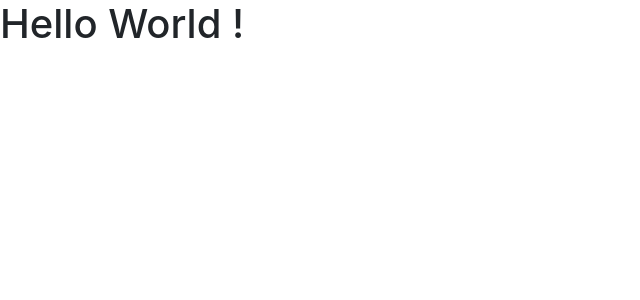
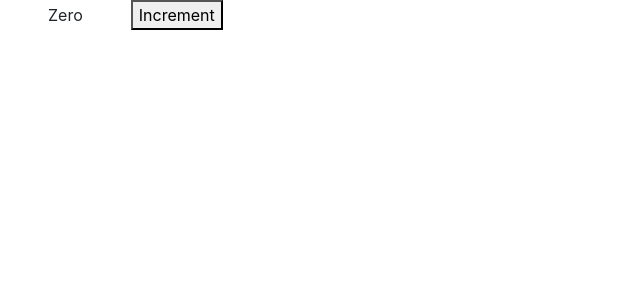
Before and after one commit to SamirJouni/shopping-cart, a React (Create React App) app: page / in a window 1280 px wide. Shown: the top 300 px of the page, without its empty margins (0-640 px from the left). Built offline with nearby package versions, Linux system fonts and the light colour scheme.

Commit message:
added jsx expression and props

```diff
--- a/src/components/counter.jsx
+++ b/src/components/counter.jsx
@@ -1,9 +1,13 @@
-import React, { Component } from "react";
+import React from "react";
 
-class Counter extends Component {
-	render() {
-		return <h1>Hello World !</h1>;
-	}
+const Counter = (props) => {
+
+	return (
+			<div>
+				<span className='m-5'>{props.formatCount()}</span>
+				<button>Increment</button>
+			</div>
+		);
 }
 
 export default Counter;
--- a/src/containers/App.jsx
+++ b/src/containers/App.jsx
@@ -4,14 +4,23 @@ import "./App.css";
 
 class App extends Component {
 	constructor() {
-		super();
-		this.state = {};
+    super();
+		this.state = {
+      counter: {
+        value: 0,
+      }
+    };
 	}
+
+  formatCount = () => {
+    const {value} = this.state.counter;
+    return value===0 ? 'Zero' : value;
+  }
 
 	render() {
 		return (
 			<React.Fragment>
-				<Counter />
+				<Counter counter={this.state.counter} formatCount={this.formatCount}/>
 			</React.Fragment>
 		);
 	}
```
